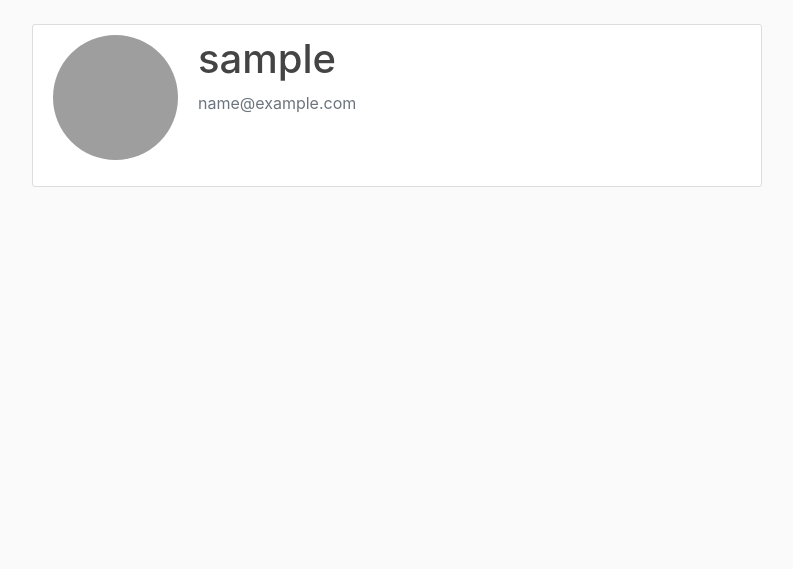
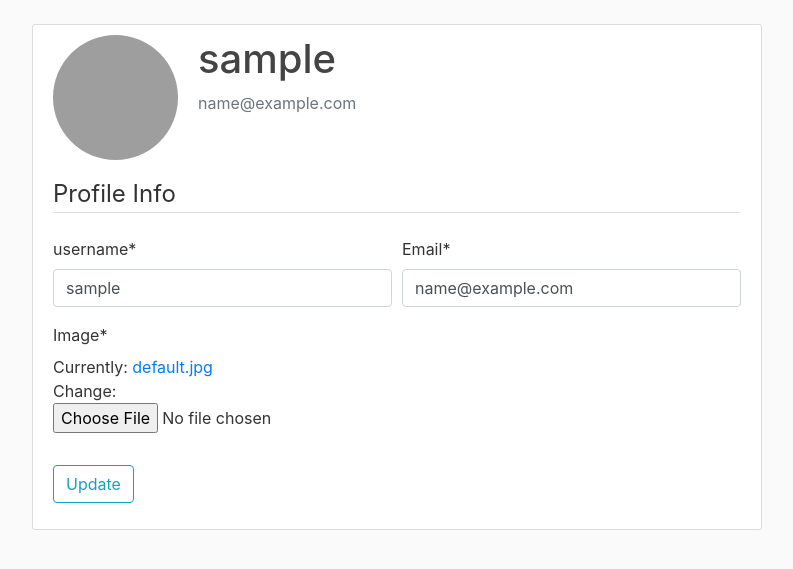
Before and after one commit to moaaz-ashour/django-blog, a Django app: page /profile/ in a window 1280 px wide. Shown: the part 56-625 px from the top of the page, without its empty margins (53-846 px from the left). Run offline with Django 3.2, Linux system fonts and the light colour scheme; the visitor is signed in with stand-in values (Sample User, id 1); some libraries are stand-ins or nearby versions; grey boxes are pictures that could not be loaded.

Commit message:
render profile update form in template

```diff
--- a/django_project/users/templates/users/profile.html
+++ b/django_project/users/templates/users/profile.html
@@ -10,6 +10,32 @@
         <p class="text-secondary">{{ user.email }}</p>
         </div>
     </div>
-    <!-- FORM HERE -->
+    <!-- Add encoding type to the form in order for the form to pass image data for the profile picture properly -->
+    <form method="POST" enctype="multipart/form-data">
+        {% csrf_token %}
+        <fieldset class='form-group'>
+            <legend class='border-bottom mb-4'>
+                Profile Info
+            </legend>
+            <div class="form-row">
+                <div class="form-group col-md-6 mb-0">
+                    {{ ua_form.username|as_crispy_field }}
+                </div>
+                <div class="form-group col-md-6 mb-0">
+                    {{ ua_form.email|as_crispy_field }}
+                </div>
+            </div>
+            <div class="form-row">
+                <div class="form-group col-md-12 mb-0">
+                    {{ pa_form.image|as_crispy_field }}
+                </div>
+            </div>
+        </fieldset>
+        <div class='form-group'>
+            <button class='btn btn-outline-info' type='submit'>
+                Update
+            </button>
+        </div>
+    </form>
 </div>
 {% endblock content %}
```
